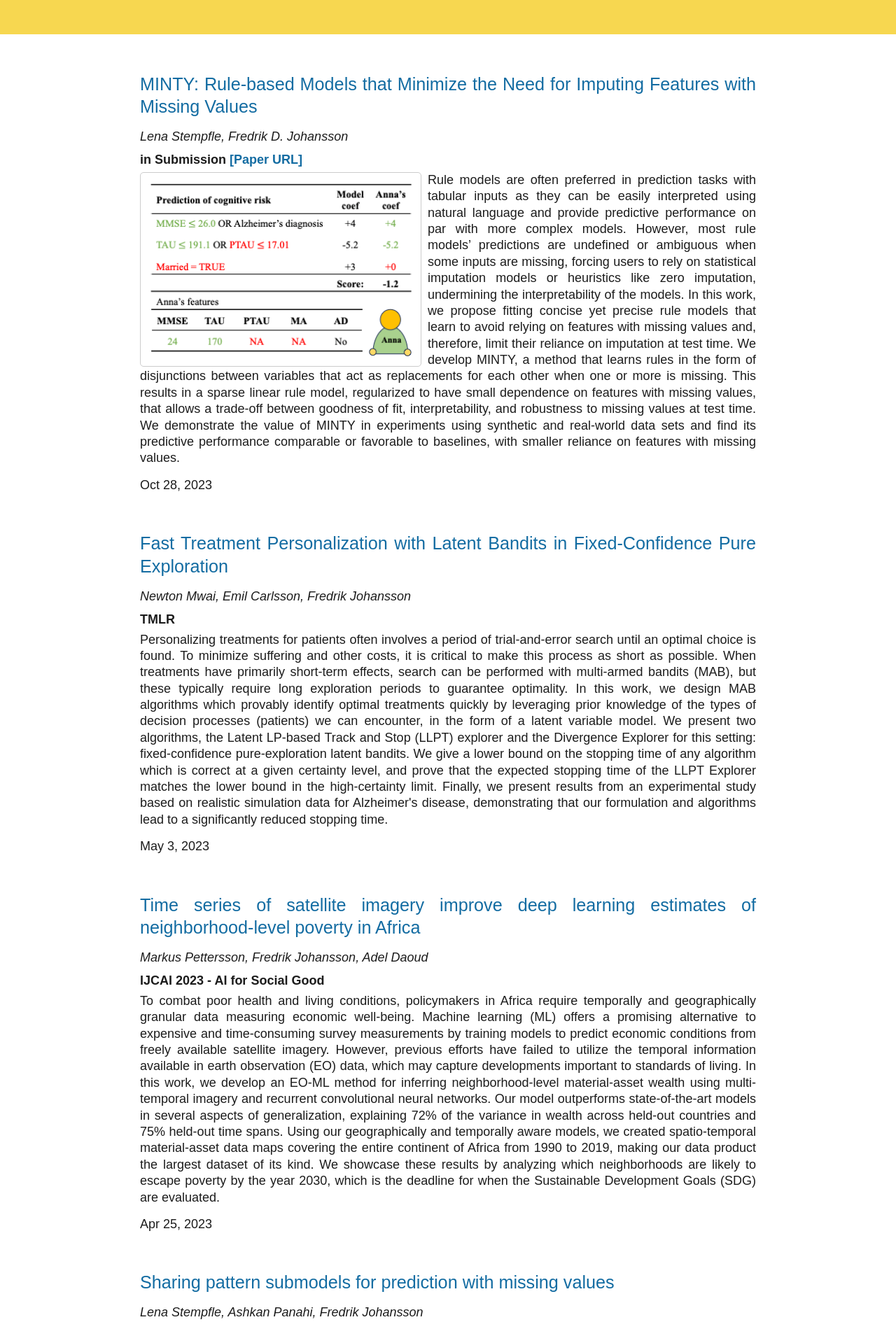
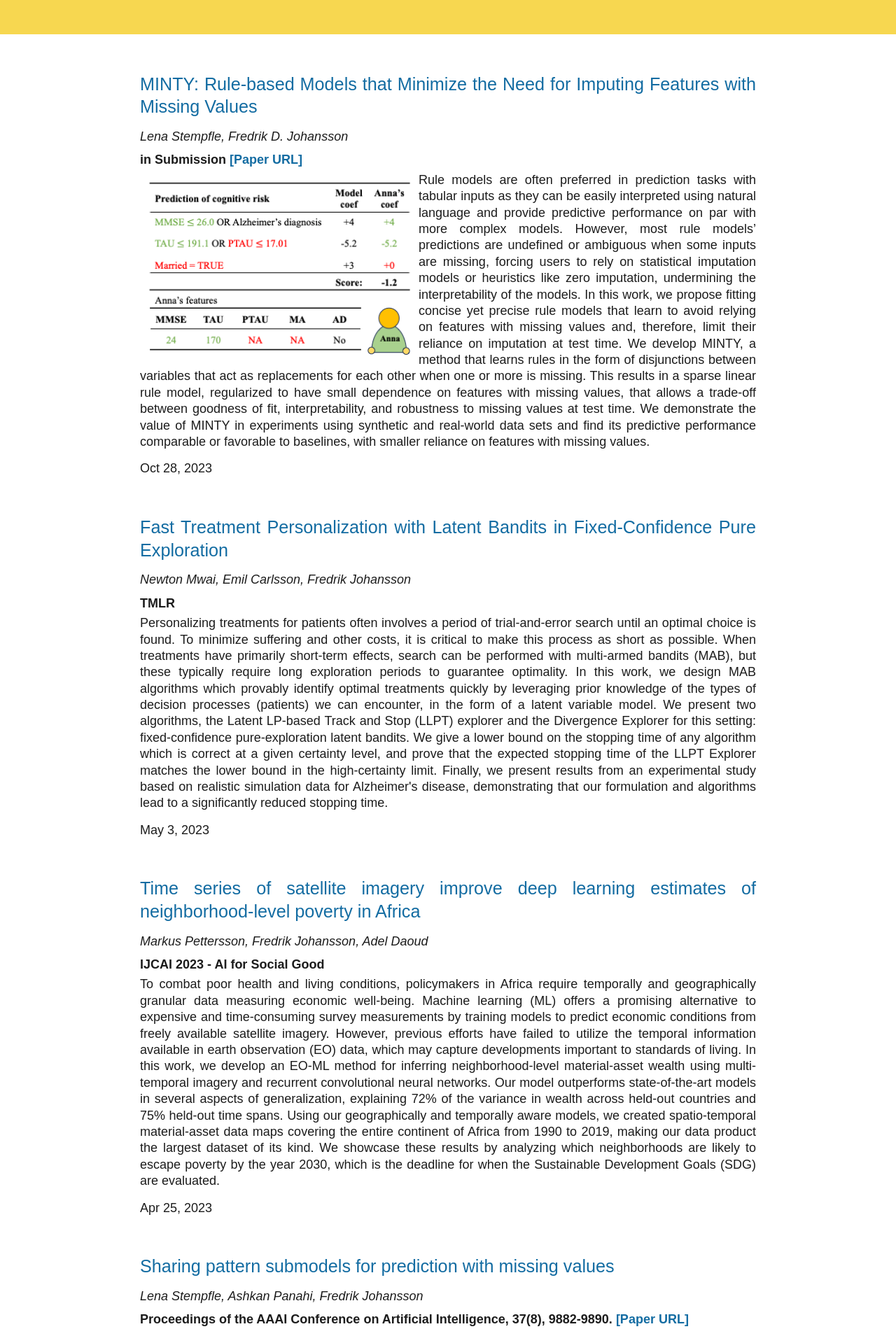
Before and after one commit to Healthy-AI/healthy-ai.github.io, a Jekyll site: the page built from index.markdown, in a window 1280 px wide. Shown: the part 419-2318 px from the top of the page at 70% size. Built offline with Jekyll 4.4.1, drawn with Linux system fonts in a browser that asks for light colours.

```diff
--- a/_sass/healthyai/_layout.scss
+++ b/_sass/healthyai/_layout.scss
@@ -382,15 +382,13 @@
 .post-list-image {
   float: left;
   min-width: 280px;
-  margin-right: 0.5em;
+  margin: 0.5em;
 
 }
 
 .post-list-image img {
   width: 380px;
   border-radius: 5px;
-  border: #ccc 1px solid;
-  padding: 10px 10px;
 }
 
 .post-list-description {
```
